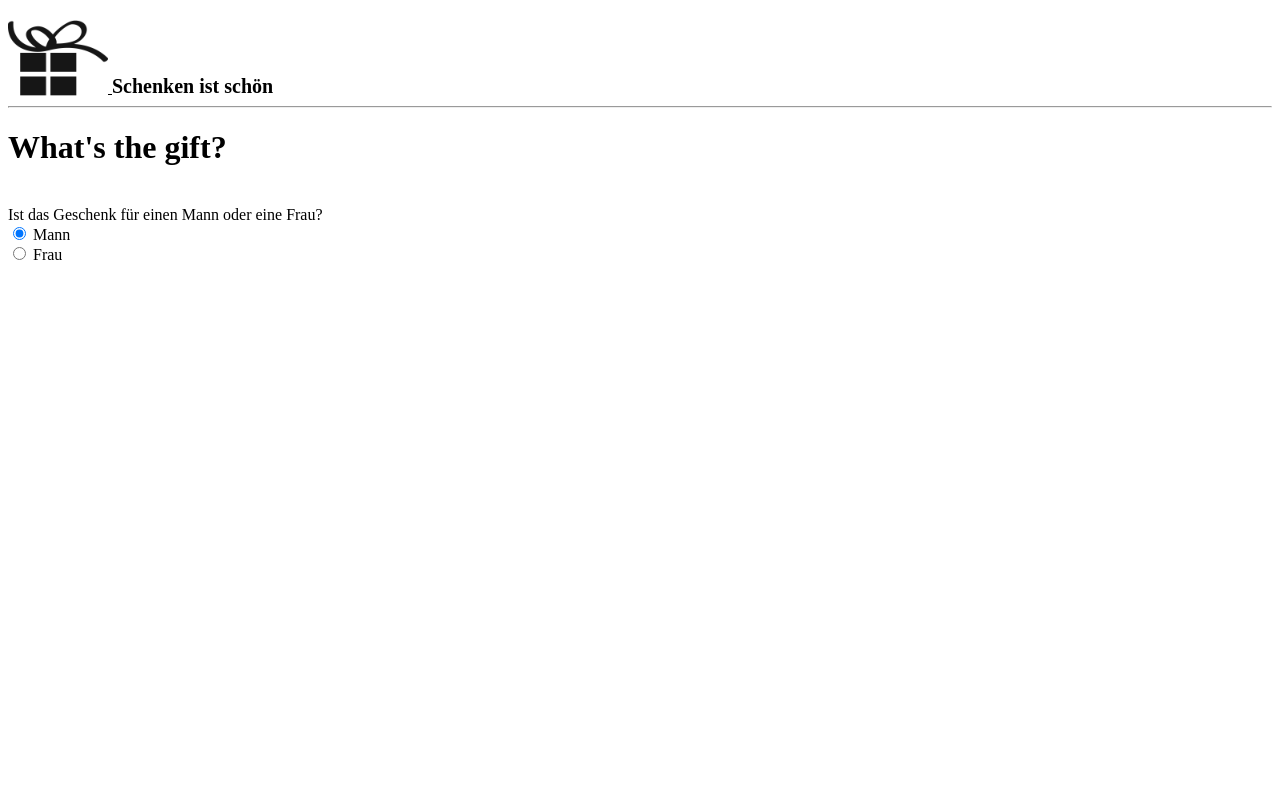
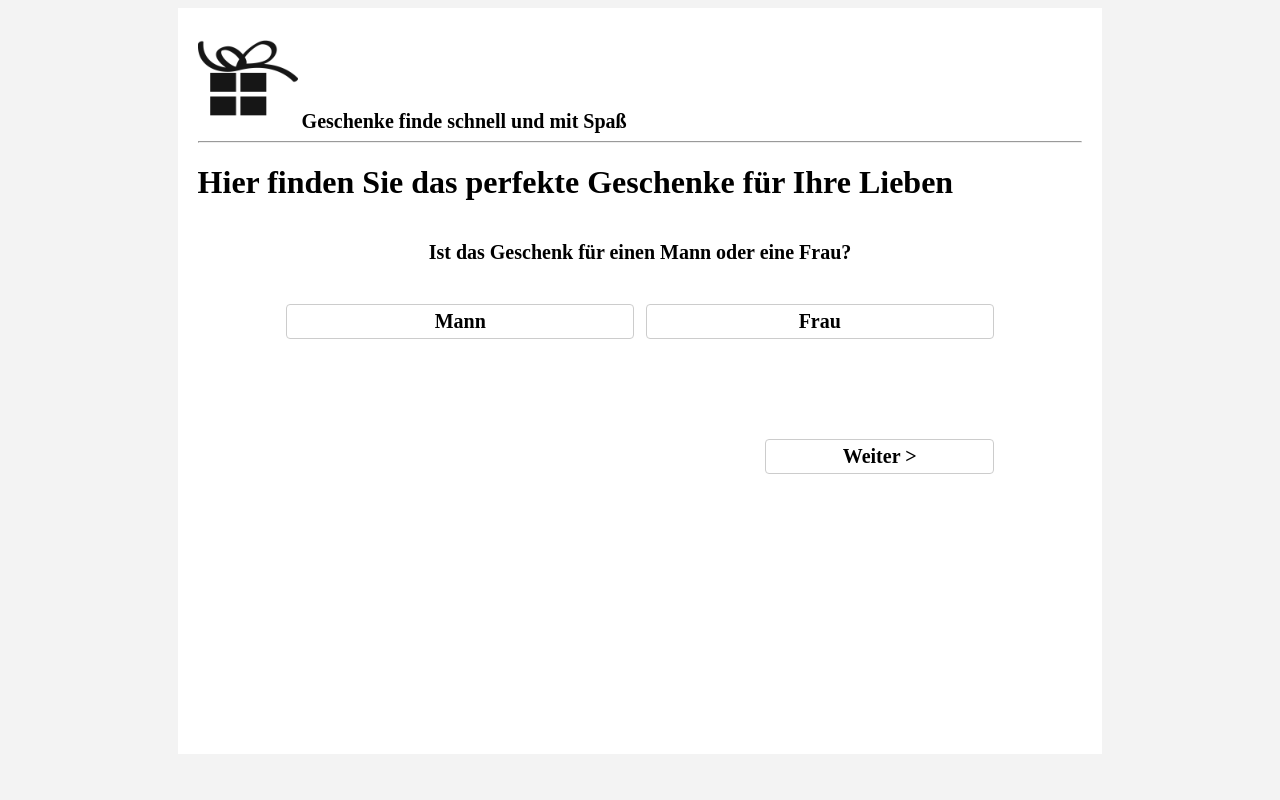
Before and after one commit to munzwurf/geschenkeapp, a Django app: page /main/ in a window 1280 px wide. Run offline with Django 3.2, Linux system fonts and the light colour scheme; data comes from the database, SQL or seed files in the repository; both versions use the stored data as it was after the commit; some libraries are stand-ins or nearby versions.

Commit message:
transfer to pc

```diff
--- a/main/models.py
+++ b/main/models.py
@@ -7,6 +7,7 @@ import datetime
 class AttributeType(models.Model):
 	attribute_type_name = models.CharField(max_length = 999)
 	question_text = models.CharField(max_length = 999)
+	select = models.IntegerField(default = 1)
 
 	def __str__(self):
 		return self.attribute_type_name
--- a/main/static/main/main.css
+++ b/main/static/main/main.css
@@ -1,53 +1,171 @@
-div img{
-	margin-bottom: -15px;
-}
+/* All ---------------------------------------------- */
 
 div b {
 	font-size: 20px;
 	font-family: "Papyrus";
 }
 
-.question {
-	font-style: bold;
-	font-size: 20px;
-	padding-bottom: 50px;
-	width: 500px;
+a {
+	color: black;
+	text-decoration: none;
 }
 
-.choice {
+html {
+	background-color: #f3f3f3;
+}
+
+#pagewrapper {
+	background-color: white;
+	width: 70%;
+	margin: auto;
+	height: 90%;
+	padding: 20px;
 
 }
-.radio {
-/*	display:none;*/
-}
-.group {
 
 
 
-	padding-bottom: 350px;
+/* Index Page ---------------------------------------------- */
+
+.button {
+	cursor: pointer;
+}
+
+#choice {
+	font-size: 20px;
+	padding-bottom: 50px;
+	width: 80%;
+	margin: auto;
+	text-align: center;
+}
+
+#question {
+	margin-bottom: 40px;
+}
+
+#choice {
+	font-weight: bold;
+}
+
+.navigation {
+		margin: 100px 0px 0px 0px;
+		cursor: default;
+}
+
+.empty {
+	visibility: hidden;
+}
+
+/* Result Page ---------------------------------------------- */
+
+.price {
+
+	vertical-align: middle;
+	float:right;
+	padding-right: 10px;
 
 }
 
-.img {
-	border: 1px solid black;
-	width: 200px;
-	height: 200px;
+.text {
+	width: 60%;
+	float: left;
+	padding-left: 10px;
+	padding-bottom: 10px;
+	text-align: left;
+	text-overflow: clip;
+	height: 2em;
+	overflow: hidden;
+}
 
 
+
+
+/* Grid System ---------------------------------------------- */
+
+.row .column {
+	box-sizing: border-box;
 }
 
-.product {
-	float: left;
-	padding-left: 50px;
-	width: 200px;
-	height: 200px;
+.row:before,
+.row:after {
+	content: " ";
+	display: table;
 }
 
-a {
-	color: black;
+.row:after {
+	clear: both;
+}
+
+.column {
+	position: relative;
+	float: left;
+}
+
+.column + .column {
+	margin-left: 1.6%;
+}
+
+.column-1 {
+    width: 6.86666666667%;
+}
+
+.column-2 {
+    width: 15.3333333333%;
+}
+
+.column-3 {
+    width: 23.8%;
+}
+
+.column-4 {
+    width: 32.2666666667%;
+}
+
+.column-5 {
+    width: 40.7333333333%;
+}
+
+.column-6 {
+    width: 49.2%;
+}
+
+.column-7 {
+    width: 57.6666666667%;
+}
+
+.column-8 {
+    width: 66.1333333333%;
+}
+
+.column-9 {
+    width: 74.6%;
+}
+
+.column-10 {
+    width: 83.0666666667%;
+}
+
+.column-11 {
+    width: 91.5333333333%;
+}
+
+.column-12 {
+    width: 100%;
+}
+
+
+.column {
+
+    border: 1px solid #ccc;
+    border-radius: 4px;
+
+    padding: 5px;
+    min-height: 30px;
+    text-align: center;
+}
+
+.row {
+	margin-bottom: 10px;
+		overflow: hidden;
 
 }
-
-.products {
-		padding-top: 50px;
-}
--- a/main/templates/main/header.html
+++ b/main/templates/main/header.html
@@ -4,71 +4,30 @@
 	<head>
         <link rel="stylesheet" href="{%static 'main/main.css' %}" type='text/css'>
         <script src="https://code.jquery.com/jquery-3.1.0.min.js"></script>
+        <script src="{%static 'main/jquery.dotdotdot.js' %}"></script>
+
 
 	</head>
 	<body>
+		<div id="pagewrapper">
 		<div>
 			<a href="{% url 'main:index' %}">
 			<img src="{%static "main/logo.png" %}" alt = "Logo" width = "100" height="100">
 			</a>
-			<b>Schenken ist schön</b>
+			<b> Geschenke finde schnell und mit Spaß</b>
 			<hr>
 		</div>
-
 {% block index %}
 {% endblock %}
 
 {% block results %}
 {% endblock %}
 
-
-<script>$(document).on("click", "input", function () {
-    	if ($(this).attr('type') == 'radio'){
-    		var val_chosen = $(this).val();
-	    	var att_type = $(this).attr('name');
-	    }
-	    else {
-	    console.log("button");
-	    var val_chosen;
-	    var att_type;
-	    }
-	    	$.ajax({
-		      	url: "{% url 'main:next_question' %}",
-		      	data: {'val_chosen':val_chosen,
-		      		   'att_type':att_type,
-		      		   'input_type':$(this).attr('type')},
-		      	datatype : 'json',
-		      	success: function (data) {
-      				if (data.last == 0) {
-      					$('#question').empty();
-      					$('input[value="Zurück"]').remove();
-      					$('#question').append(data.question_text);
-      					var i = 0
-      					data.attribute_names.forEach(function(element){
-      						i++
-      						$('#question').append("<div class='choice'><input type='radio' name=" + data.attribute_type_name +  " id=" + data.attribute_type_name+i +  " value=" + element.attribute_name+ " /><label>" + element.attribute_name + "</label></div>");
-      				     		})
-      				if (data.back == 1){
-      				$('form').after("<input type='submit' value='Zurück'>");}
-
-      		}
-
-      		else {
-      			console.log("TRIGGER SUBMIT");
-      			document.getElementById('questions').submit();
-      		}
-
-      	console.log("Success");
-      	}
+{% block javascript %}
+{% endblock %}
+		</div>
 
 
 
-    	});
-
-
-
-      });
- </script>
-
 	</body>
 </html>
--- a/main/templates/main/index.html
+++ b/main/templates/main/index.html
@@ -2,29 +2,132 @@
 {% extends 'main/header.html' %}
 
 {% block index %}
-<h1>What's the gift?</h1>
+<h1>Hier finden Sie das perfekte Geschenke für Ihre Lieben</h1>
 <br>
 
 {% if error_message %}<p><strong>{{ error_message }}</strong></p>{% endif %}
 
 
-<form action = "{%url 'main:results' %}" method = "POST" id ="questions">
-
-{% csrf_token %}
-
-
+	<div id="choice">
 	<div id="question">
 	{{ question.question_text}}
-	{% for a in question.attribute_set.all %}
-		<div class="choice">
-		<input type="radio" name = "{{ question.attribute_type_name }}" id="{{ question.attribute_type_name }}{{forloop.counter}}" value = "{{ a.attribute_name }}" {% if forloop.counter == 1 %} checked=""{% endif %} />
-		<label for = "{{forloop.counter}}">{{a.attribute_name}}</label>
-		</div>
-	{% endfor %}
 	</div>
+	<div id = "attributes">
+		<div class="row">
+		{% for a in question.attribute_set.all %}
+			<div class="column column-6 button {{question.attribute_type_name}}">{{a.attribute_name}}</div>
+		{% endfor %}
+	</div>
+	</div>
+	<div class="navigation row">
+	<div class=" empty back column column-4">
+	< Zurück
+	</div>
+
+	<div class="empty reset column column-4">Auswahl zurücksetzen</div>
+	<div class="forward column column-4">Weiter >
+	</div>
+	</div>
+
+{% endblock %}
 
 
 
-</form>
+
+
+{% block javascript %}
+
+<script>
+
+var choice = []
+var select = {{question.select}}
+
+$(document).on("click", ".button", function () {
+	$(".reset").removeClass("empty")
+	if (select == 1 ) {
+		choice = []
+		$(".button").css("background-color", "white")}
+	if ( choice.length < select) {
+		choice.push($(this))
+		$(".navigation div").css("cursor", "pointer")
+		$(this).css("background-color", "#F4A460")}
+	});
+
+
+$(document).on("click", ".reset", function () {
+	$(".button").css("background-color", "white")
+	$(".navigation div").css("cursor", "default")
+	choice = []
+	$(this).addClass("empty")
+});
+
+$(document).on("click", ".back, .forward", function () {
+	var val_chosen
+	var att_type
+	var input_type
+
+    	if ( $(this).hasClass("forward") ) {
+    		if ( choice.length == 0) {return}
+    		val_chosen = []
+    		for (i = 0; i < choice.length; i++) {
+    			val_chosen.push(choice[i].text())
+    		}
+    		val_chosen = JSON.stringify(val_chosen);
+	    	att_type = choice[0].attr('class').split(' ').pop();;
+	    	input_type = "choice";
+	    }
+
+	    	$.ajax({
+		      	url: "{% url 'main:next_question' %}",
+		      	data: {'val_chosen':val_chosen,
+		      		   'att_type':att_type,
+		      		   'input_type':input_type},
+		      	datatype : 'json',
+		      	success: function (data) {
+		      		choice = [];
+		      		select = data.select;
+      				if (data.question_text) {
+      					$('#question').empty();
+      					$('#attributes').empty();
+   						$('#choice input').remove();
+   						$(".forward").css("cursor", "default")
+      					$('#question').append(data.question_text);
+      					$('.reset').addClass("empty")
+      					var i = 0
+      					var html = ""
+      					html += "<div class='row'>"
+      					var col = ""
+      					data.attribute_names.length < 3 ? col = "column-6" : col = "column-4"
+      					data.attribute_names.forEach(function(element){
+      						i++;
+      						html += "<div class= 'column button " + col + " " + data.attribute_type_name + "' >" + element.attribute_name + " </div>"
+   							i % 3 == 0 ? html += "</div><div class='row'>" : ""
+
+      					});
+      					html += "</div>"
+
+      					$('#attributes').append(html);
+
+
+      					if (data.back == 1){
+      						$(".back").removeClass("empty")
+      					}
+      					else {
+      						$(".back").addClass("empty")
+      					}
+	 				}
+
+      				else {
+      					window.location = data.result;
+
+    		  		}
+      			}
+
+
+
+    		});
+	    });
+
+ </script>
 
 {% endblock %}
--- a/main/views.py
+++ b/main/views.py
@@ -1,7 +1,7 @@
 #!/usr/bin/env python
 # -*- coding: utf-8 -*-
 
-from django.shortcuts import render, get_object_or_404
+from django.shortcuts import render, get_object_or_404,redirect
 from django.http import HttpResponse, HttpResponseRedirect
 from django.shortcuts import render
 from django.http import Http404, JsonResponse
@@ -9,6 +9,7 @@ from django.urls import reverse
 from django.views import generic
 from main.models import Attribute, AttributeType, Gifts
 import operator
+import json
 
 
 
@@ -20,21 +21,22 @@ question_list = []
 answered_questions = []
 
 def index(request):
-	global question_list, answered_questions
+	global question_list, answered_questions, submitted_attributes
 	question_list = list(questions)
 	answered_questions = []
-
+	submitted_attributes = {}
+	print submitted_attributes
 	question = question_list[0]
 	answered_questions.append(question_list[0])
 	question_list.pop(0)
 	return render (request, 'main/index.html', {'question' : question},)
 
 def results(request):
+
 	try:
+		print submitted_attributes
 
-#		best_gifts = find_best_gifts(request.POST,3)
 		best_gifts = find_best_gifts(submitted_attributes,3)
-		#print best_gifts
 		return render (request, 'main/result.html', {'best_gifts':best_gifts})
 	except (KeyError):
 		return render (request, 'main/index.html', {'questions' : questions,
@@ -62,40 +64,42 @@ def find_best_gifts(attr,lim):
 	return list(gifts)
 
 def next_question(request):
-	global question_list, answered_questions
+	global question_list, answered_questions, submitted_attributes
 	back = 1
-	last = 0
+
 	attribute = request.GET.get('val_chosen', None)
+	if attribute:
+		attribute = json.loads(attribute)
 	attribute_type = request.GET.get('att_type', None)
 	input_type = request.GET.get('input_type', None)
-	print question_list
-	if question_list == []:
-		last = 1
-		data = {'last':last,'back':back}
 
-	else:
-		if input_type == "radio":
-			submitted_attributes[attribute_type] = attribute
+
+	if input_type == "choice":
+		submitted_attributes[attribute_type] = attribute
+		if question_list == []:
+			result = reverse('main:results')
+			data = {'result':result}
+			return JsonResponse(data)
+		else:
 			question = question_list[0]
 			answered_questions.append(question_list[0])
 			question_list.pop(0)
 			attribute_names = question.attribute_set.all().values('attribute_name')
-		else:
-			question = answered_questions[-2]
-			question_list.insert(0,answered_questions[-1])
-			answered_questions.pop()
-			attribute_names = question.attribute_set.all().values('attribute_name')
+	else:
+		question = answered_questions[-2]
+		question_list.insert(0,answered_questions[-1])
+		answered_questions.pop()
+		attribute_names = question.attribute_set.all().values('attribute_name')
 
-		if len(answered_questions) in [0,1]:
-			back = 0
+	if len(answered_questions) in [0,1]:
+		back = 0
 
 
-		data = {
-		'question_text':question.question_text,
-		'attribute_type_name':question.attribute_type_name,
-		'attribute_names':list(attribute_names),
-		'last':last,
-		'back':back
-		}
-	#print submitted_attributes
+	data = {
+	'question_text':question.question_text,
+	'attribute_type_name':question.attribute_type_name,
+	'attribute_names':list(attribute_names),
+	'back':back,
+	'select':question.select}
+	print submitted_attributes
 	return	JsonResponse(data)
```
Also changed, not shown: attribute.csv (added, +7 -0 lines), geschenke.csv (+10 -10 lines), main/templates/main/result.html (+11 -9 lines), populate_db.py (+37 -37 lines), db.sqlite3, main/migrations/0004_attributetype_select.py (added), main/static/main/jquery.dotdotdot.js (added), 3 other files.
